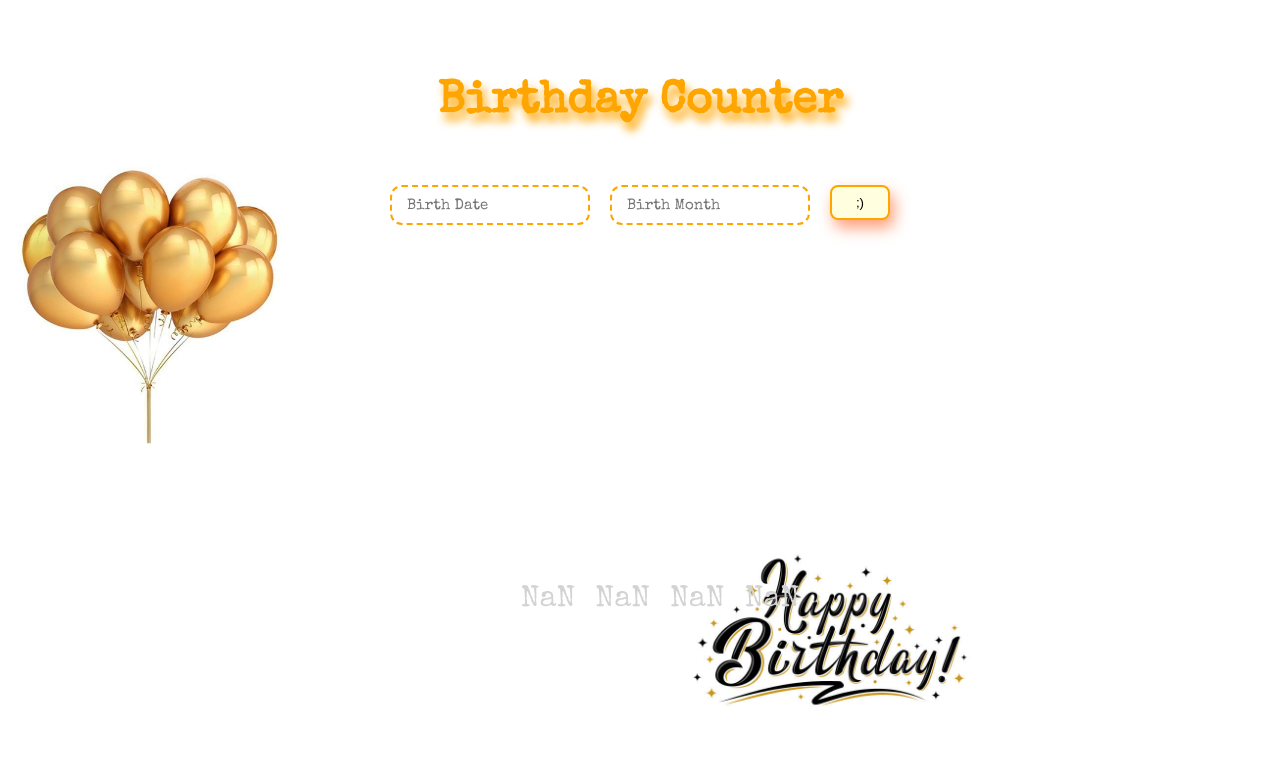
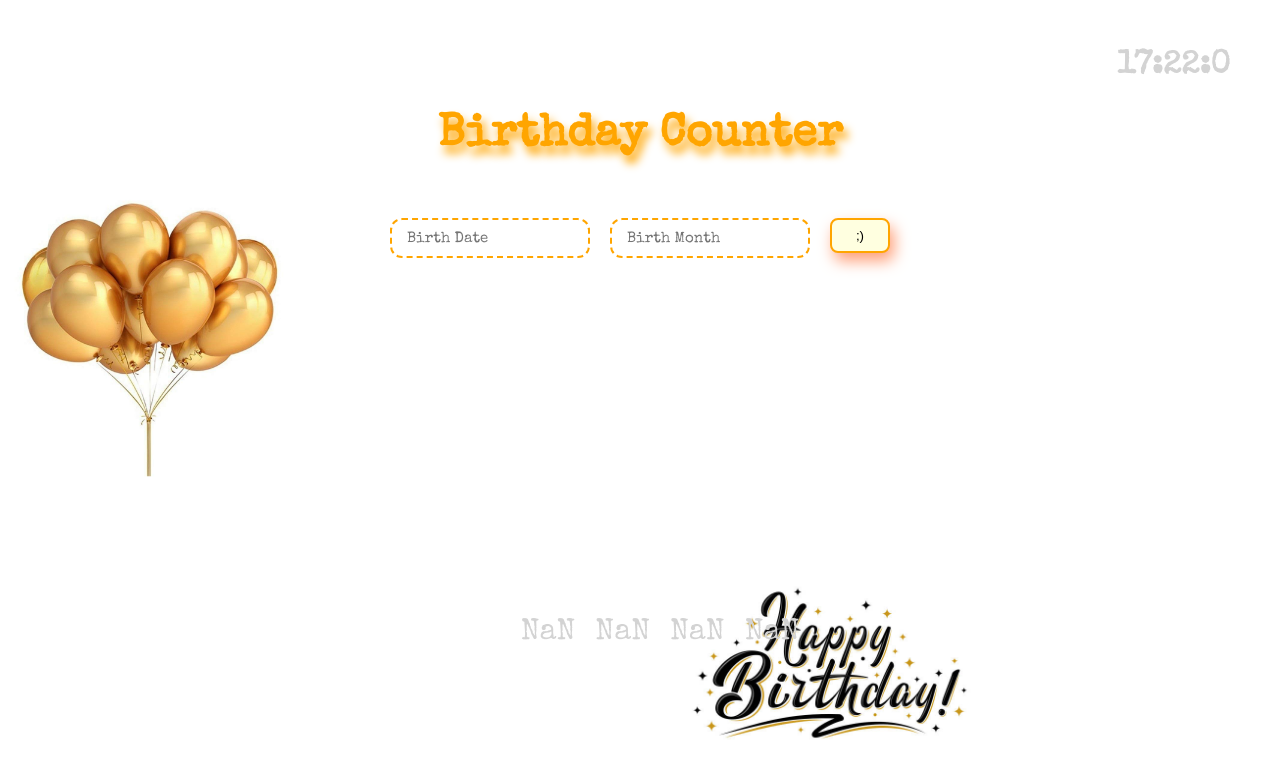
Before and after one commit to mekhribon08/birthday-counter, a plain HTML site: page index.html in a window 1280 px wide. Drawn offline with nearby package versions, Linux system fonts and the light colour scheme.

Commit message:
birthday counter

```diff
--- a/css/main.css
+++ b/css/main.css
@@ -80,3 +80,12 @@ body {
   font-size: 30px;
   color: lightgray;
 }
+
+.time {
+  display: flex;
+  justify-content: flex-end;
+  margin-right: 50px;
+  margin-top: 50px;
+  margin-bottom: -50px;
+  color: lightgray;
+}
--- a/index.html
+++ b/index.html
@@ -16,7 +16,12 @@
   </head>
   <body>
     <div class="wrapper">
+      <h1 class="time">
+        <span class="hours">00</span> : <span class="minutes">00</span> :
+        <span class="seconds">00</span>
+      </h1>
       <h1 class="wrapper__text">Birthday Counter</h1>
+
       <form class="form">
         <input
           data-input-date
--- a/js/main.js
+++ b/js/main.js
@@ -24,3 +24,17 @@ function countTimer() {
 }
 
 setInterval(countTimer, 1000);
+
+function timeShower() {
+  var timeNow = new Date();
+
+  document.querySelector(".hours").textContent = timeNow.getHours();
+  document.querySelector(".minutes").textContent = timeNow.getMinutes();
+  document.querySelector(".seconds").textContent = timeNow.getSeconds();
+}
+
+timeShower();
+
+setInterval(function () {
+  timeShower();
+}, 1000);
```
